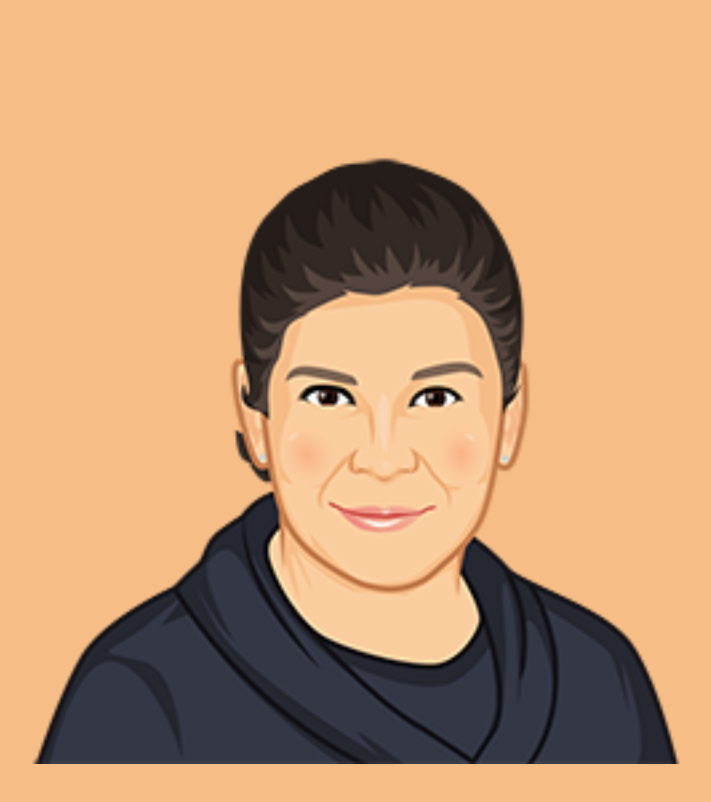
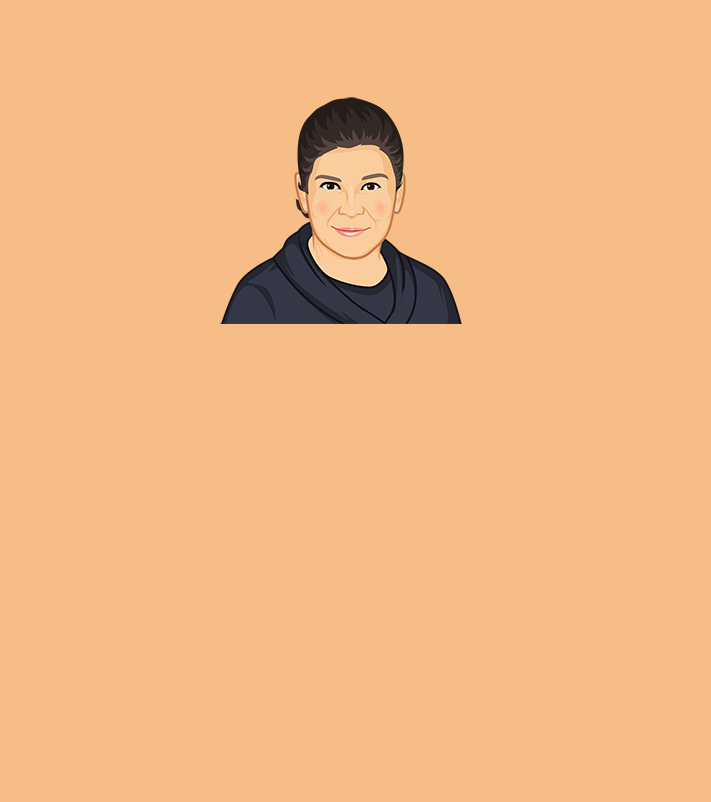
Before and after one commit to sdras/perfmatters-demo, a Vue app: page / in a window 1280 px wide. Shown: the top 802 px of the page, without its empty margins (308-1019 px from the left). Built offline with nearby package versions, Linux system fonts and the light colour scheme.

Commit message:
put size back

```diff
--- a/src/App.vue
+++ b/src/App.vue
@@ -2,7 +2,7 @@
   <div id="app">
     <main>
       <section class="contain">
-        <img class="estellejpg" alt="estelle" src="./assets/estelle.png" width="800">
+        <img class="estellejpg" alt="estelle" src="./assets/estelle.png" width="300">
       </section>
     </main>
   </div>
```
